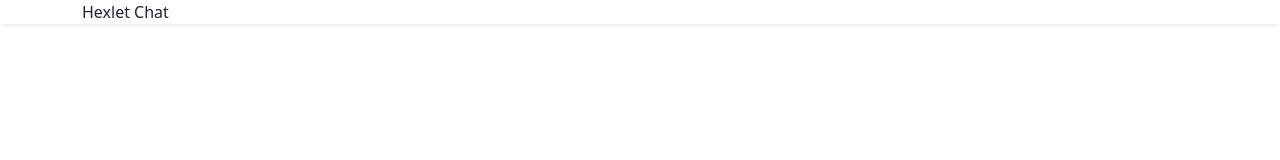
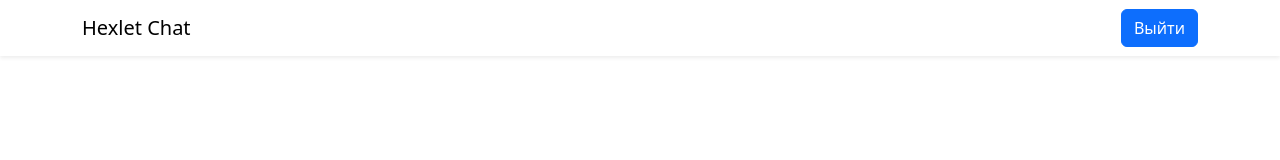
Before and after one commit to Nadezhda-97/frontend-project-12, a React (Create React App) app in the folder frontend/: page /login in a window 1280 px wide. Shown: the top 160 px of the page. Built offline with nearby package versions, Linux system fonts and the light colour scheme; sample sign-in values are in the browser's storage.

Commit message:
step 3 done

```diff
--- a/frontend/src/App.jsx
+++ b/frontend/src/App.jsx
@@ -1,31 +1,77 @@
+import React, { useState, useMemo } from 'react';
 import {
-  BrowserRouter, Routes, Route,
+  BrowserRouter, Routes, Route, Navigate, Link,
 } from 'react-router-dom';
+import { Navbar, Container, Button } from 'react-bootstrap';
+
 import ErrorPage from './components/errorPage.jsx';
 import LoginPage from './components/loginPage.jsx';
 import ChatPage from './components/chatPage.jsx';
 import SignUpPage from './components/signUpPage.jsx';
 
+import { AuthContext } from './context/index.jsx';
+import { useAuth } from './hooks/index.jsx';
+import routes from './routes/routes.js';
+
+const AuthProvider = ({ children }) => {
+  const [userData, setUserData] = useState(() => {
+    const item = localStorage.getItem('userData');
+    return item ? JSON.parse(item) : null;
+  });
+
+  const logIn = (data) => {
+    setUserData(data);
+    const stringify = JSON.stringify(data);
+    localStorage.setItem('userData', stringify);
+  };
+
+  const logOut = () => {
+    setUserData(null);
+    localStorage.removeItem('userData');
+  };
+
+  const auth = useMemo(() => ({ userData, logIn, logOut }), [userData]);
+
+  return (
+    <AuthContext.Provider value={auth}>
+      {children}
+    </AuthContext.Provider>
+  );
+};
+
+const Root = ({ children }) => {
+  const { userData } = useAuth();
+  return userData ? children : <Navigate to={routes.loginPage} />;
+};
+
+const AuthButton = () => {
+  const auth = useAuth();
+  return auth.userData && <Button onClick={auth.logOut}>Выйти</Button>;
+};
+
 const App = () => (
+  <AuthProvider>
     <BrowserRouter>
       <div className="h-100">
         <div className="h-100" id="chat">
           <div className="d-flex flex-column vh-100">
-          <nav className="shadow-sm navbar-expand-lg navbar-light bg-white">
-            <div className="container">
-              <a className="navbar-brand" href="/">Hexlet Chat</a>
-            </div>
-          </nav>
+            <Navbar className="shadow-sm navbar-expand-lg navbar-light bg-white">
+              <Container>
+                <Navbar.Brand as={Link} to={routes.chatPage}>Hexlet Chat</Navbar.Brand>
+                <AuthButton />
+              </Container>
+            </Navbar>
             <Routes>
+              <Route path="/" element={(<Root><ChatPage /></Root>)} />
               <Route path="*" element={<ErrorPage />} />
               <Route path="/login" element={<LoginPage />} />
-            <Route path="/" element={<ChatPage />} />
               <Route path="/signup" element={<SignUpPage />} />
             </Routes>
           </div>
         </div>
       </div>
     </BrowserRouter>
+  </AuthProvider>
 );
 
 export default App;
--- a/frontend/src/components/loginPage.jsx
+++ b/frontend/src/components/loginPage.jsx
@@ -20,7 +20,6 @@ const schema = yup.object().shape({
 const LoginPage = () => {
   const auth = useAuth();
   const navigate = useNavigate();
-
   const inputRef = useRef(null);
 
   const [authFailed, setAuthFailed] = useState(false);
@@ -37,7 +36,7 @@ const LoginPage = () => {
       try {
         const response = await axios.post(routes.loginPath, values);
         auth.logIn(response.data.token, response.data.username);
-        navigate('/');
+        navigate(routes.chatPage);
       } catch (error) {
         if (error.isAxiosError && error.response.status === 401) {
           setAuthFailed(true);
```
Lines whose indentation alone changed are shown as unchanged.
